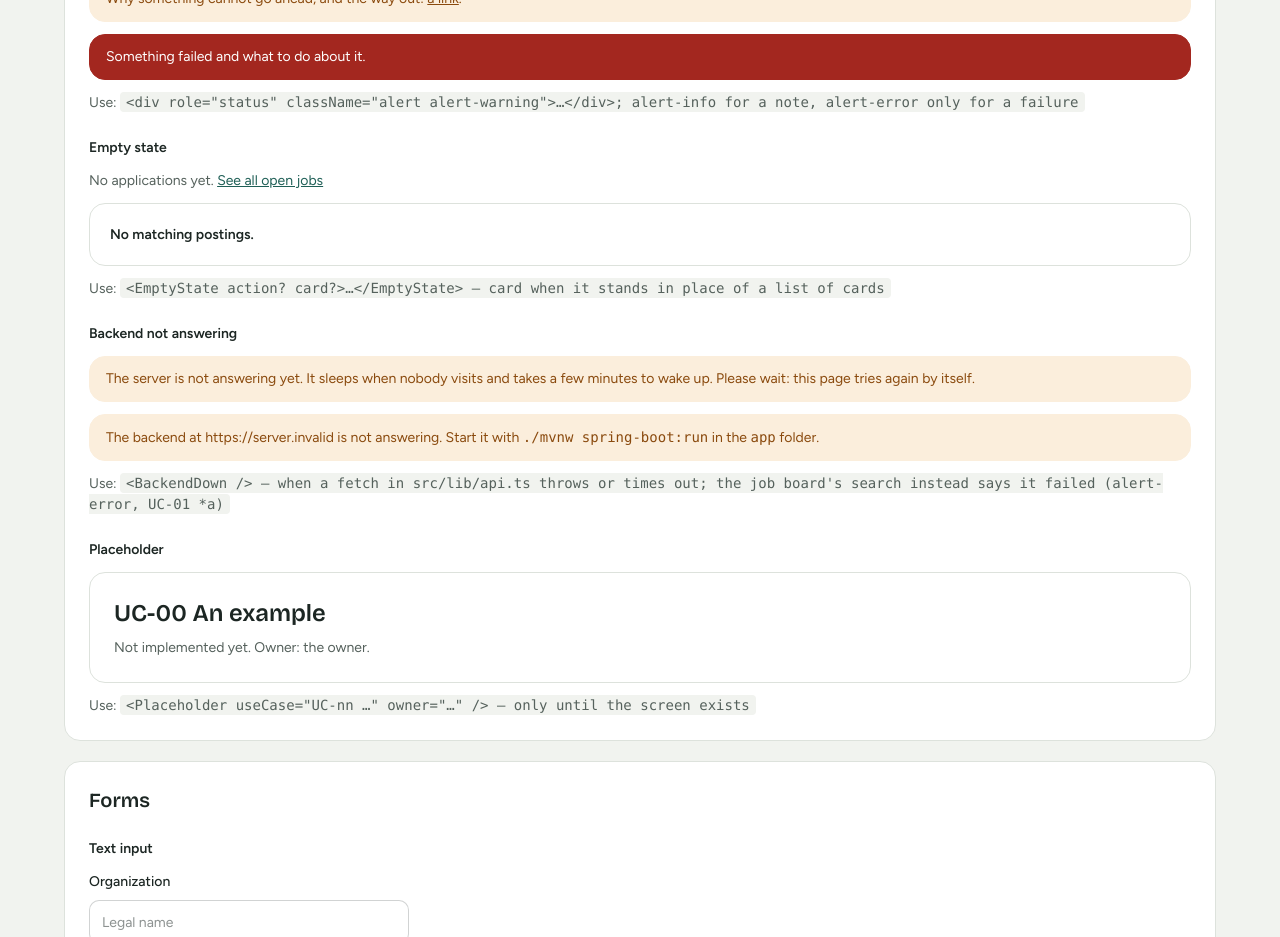
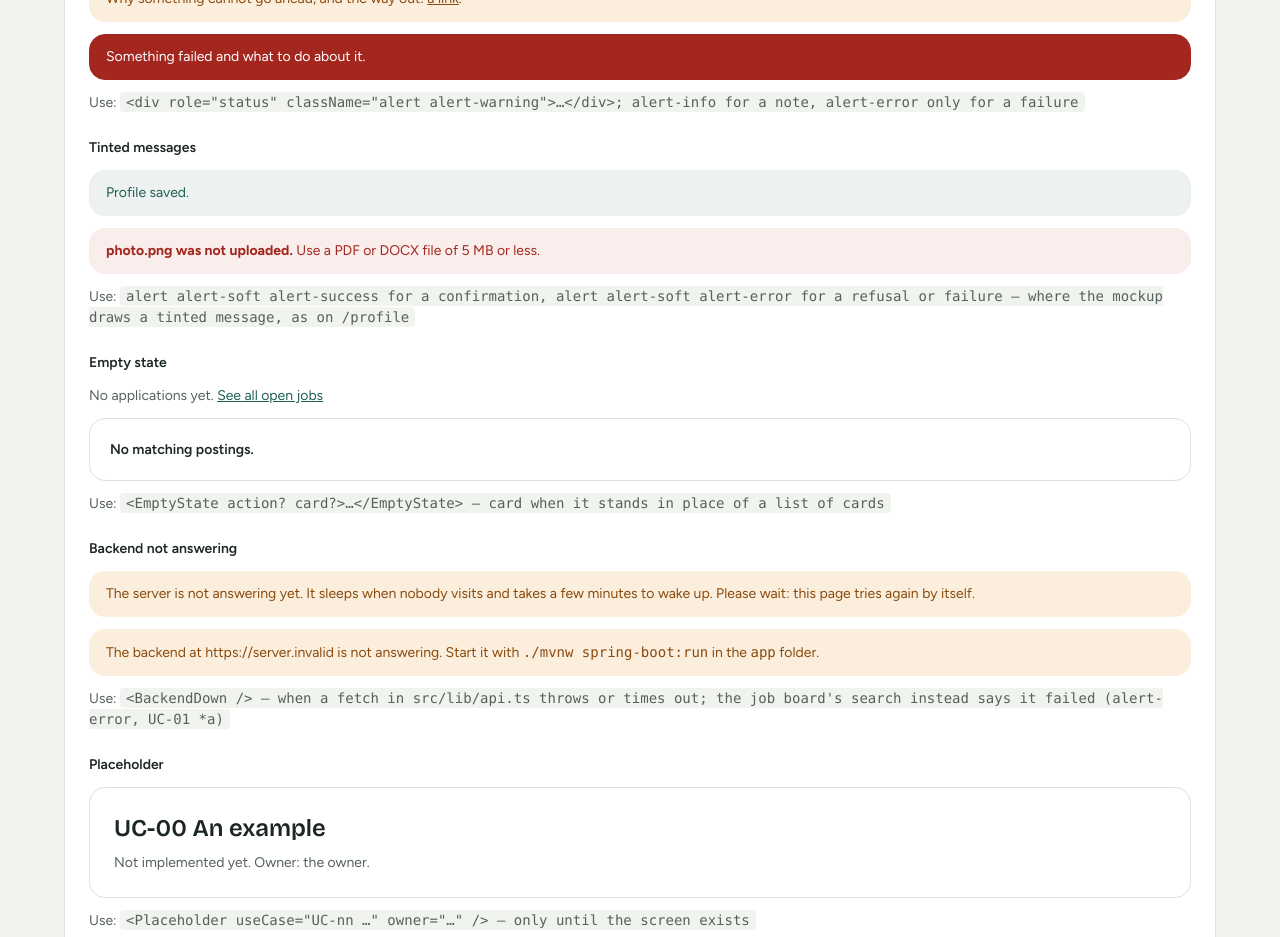
Before and after one commit to berdyshevol/careerbridge-csi5324, a Next.js app in the folder app/frontend/: page /styleguide in a window 1280 px wide. Shown: the part 5220-6157 px from the top of the page. Built offline with nearby package versions, Linux system fonts and the light colour scheme; no server answers.

Commit message:
SCRUM-185 Tinted messages as the mockup draws them

```diff
--- a/app/frontend/src/app/styleguide/page.tsx
+++ b/app/frontend/src/app/styleguide/page.tsx
@@ -257,6 +257,18 @@ export default function StyleguidePage() {
             </div>
           </div>
         </Block>
+        <Block title="Tinted messages" use='alert alert-soft alert-success for a confirmation, alert alert-soft alert-error for a refusal or failure — where the mockup draws a tinted message, as on /profile'>
+          <div className="flex flex-col gap-3">
+            <div role="status" className="alert alert-soft alert-success">
+              <span>Profile saved.</span>
+            </div>
+            <div role="alert" className="alert alert-soft alert-error">
+              <span>
+                <b>photo.png was not uploaded.</b> Use a PDF or DOCX file of 5 MB or less.
+              </span>
+            </div>
+          </div>
+        </Block>
         <Block title="Empty state" use="<EmptyState action? card?>…</EmptyState> — card when it stands in place of a list of cards">
           <div className="flex flex-col gap-3">
             <EmptyState action={{ href: "/jobs", label: "See all open jobs" }}>
--- a/app/frontend/src/components/ProfilePreview.tsx
+++ b/app/frontend/src/components/ProfilePreview.tsx
@@ -195,7 +195,7 @@ export default function ProfilePreview({ profile: onFile, token }: { profile: Pr
           </section>
 
           {refusedFile && (
-            <div id="resume-file-refusal" className="alert alert-error">
+            <div id="resume-file-refusal" className="alert alert-soft alert-error">
               <span>
                 <b>{refusedFile} was not uploaded.</b> Use a PDF or DOCX file of 5 MB or less. Your current
                 resume is still on file.
@@ -203,12 +203,12 @@ export default function ProfilePreview({ profile: onFile, token }: { profile: Pr
             </div>
           )}
           {saved && (
-            <div role="status" className="alert alert-success">
+            <div role="status" className="alert alert-soft alert-success">
               <span>Profile saved.</span>
             </div>
           )}
           {failure && (
-            <div role="alert" className="alert alert-error">
+            <div role="alert" className="alert alert-soft alert-error">
               <span>{failure}</span>
             </div>
           )}
```
